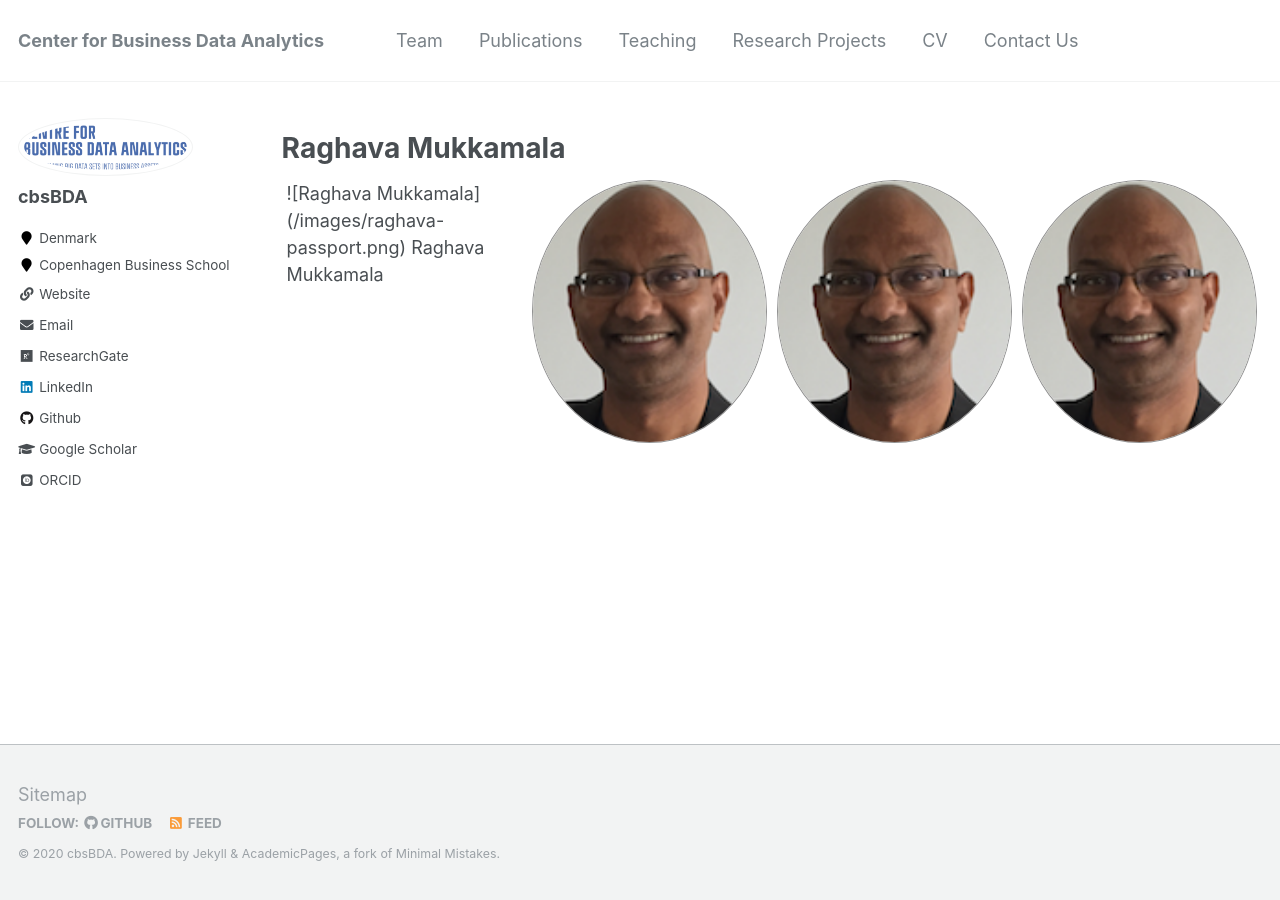
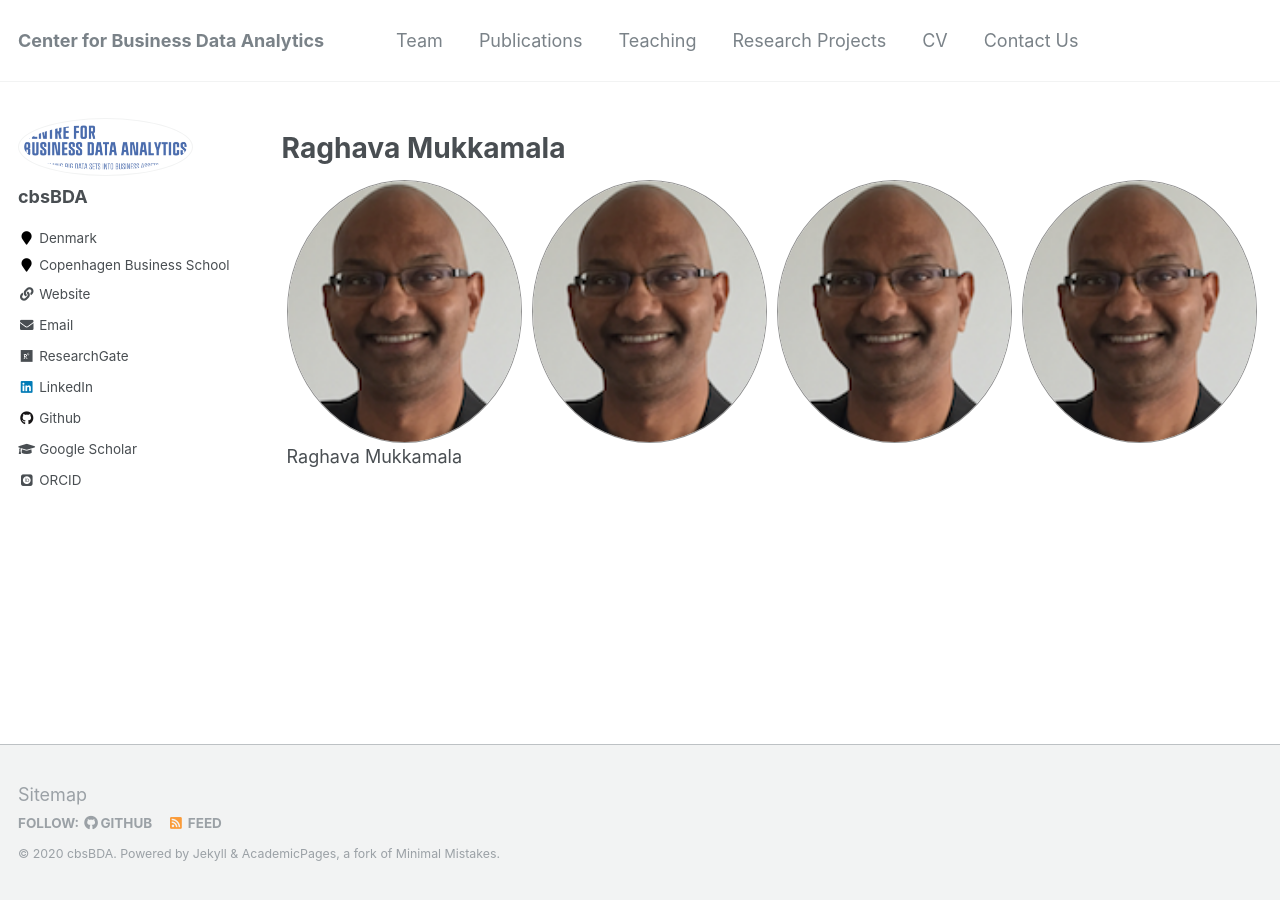
Before and after one commit to cbsBDA/cbsBDA-homepage, a Jekyll site: the page built from _pages/team.md, in a window 1280 px wide. Built offline with Jekyll 4.4.1, drawn with Linux system fonts in a browser that asks for light colours; some web fonts are replaced.

Commit message:
Update team.md

```diff
--- a/_pages/team.md
+++ b/_pages/team.md
@@ -10,7 +10,7 @@ author_profile: true
 
 # Raghava Mukkamala
 <div class="avatar">
-![Raghava Mukkamala](/images/raghava-passport.png)
+<img src="/images/raghava-passport.png" alt='Raghava Mukkamala'/>
 
 Raghava Mukkamala
  </div>
```
